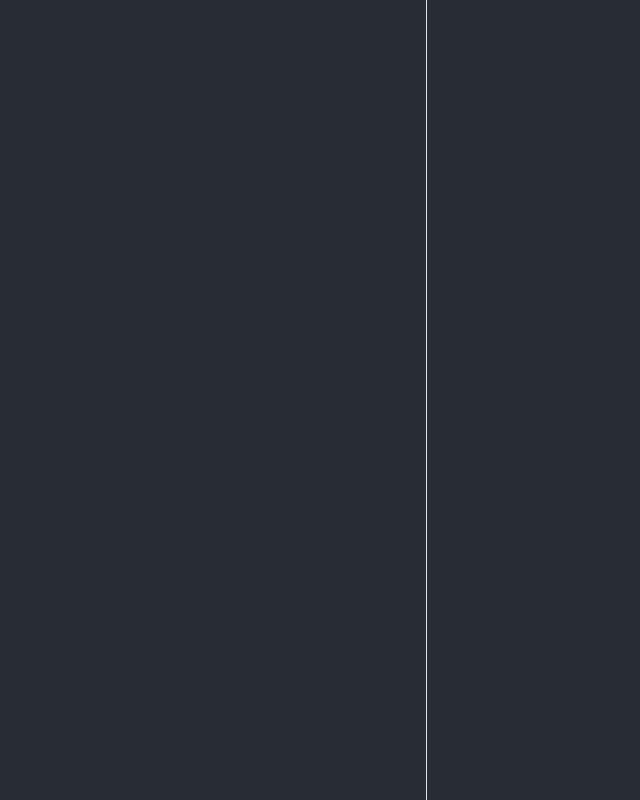
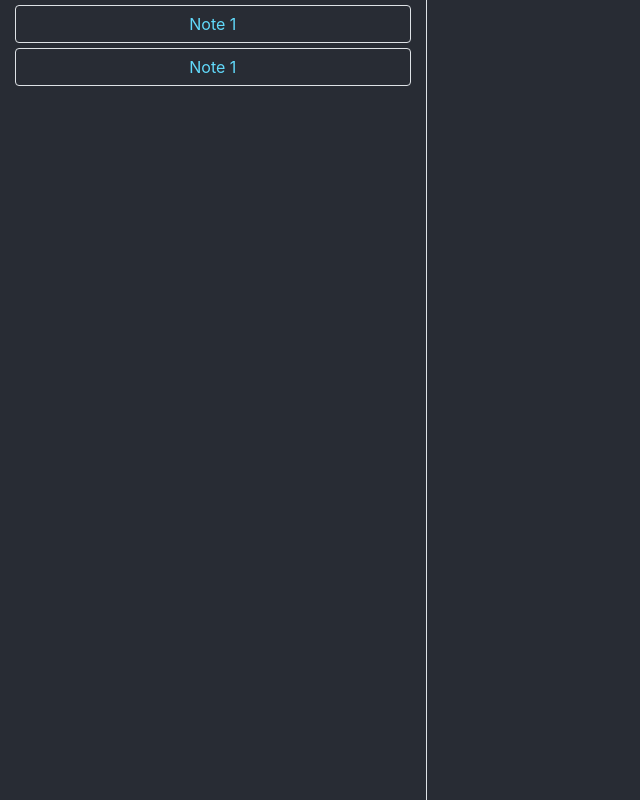
Before and after one commit to bpatel405/my-notes-react-app, a React (Create React App) app: page / in a window 1280 px wide. Shown: the whole page, without its empty margins (0-640 px from the left). Built offline with nearby package versions, Linux system fonts and the light colour scheme.

Commit message:
initial design of note panel

```diff
--- a/src/NotePanel/NotePanel.css
+++ b/src/NotePanel/NotePanel.css
@@ -4,8 +4,7 @@
     margin-top: 5px;
 }
 
-.note-option :hover {
+.note-option:hover, .note-option:focus, .note-option:active, .note-option.active, .open>.dropdown-toggle.note-option {
     color: white;
-    background: black;
-    border: none;
+    background-color: #00b3db;
 }
--- a/src/NotePanel/NotePanel.js
+++ b/src/NotePanel/NotePanel.js
@@ -10,7 +10,19 @@ class NotePanel extends Component {
         const NoteList = this.props.NoteList;
         return(
             <div>
-
+                <button className = 'border btn note-option'>
+                    Note 1
+                </button>
+                <button className = 'border btn note-option'>
+                    Note 1
+                </button>
+                {
+                    NoteList.map((note, index) => (
+                        <button className = 'border btn note-option' key = {index}>
+                             {note.Title}
+                        </button>
+                    ))
+                }
             </div>
         );
     }
```
Also changed, not shown: src/NoteContent/NoteContent.js (added).
